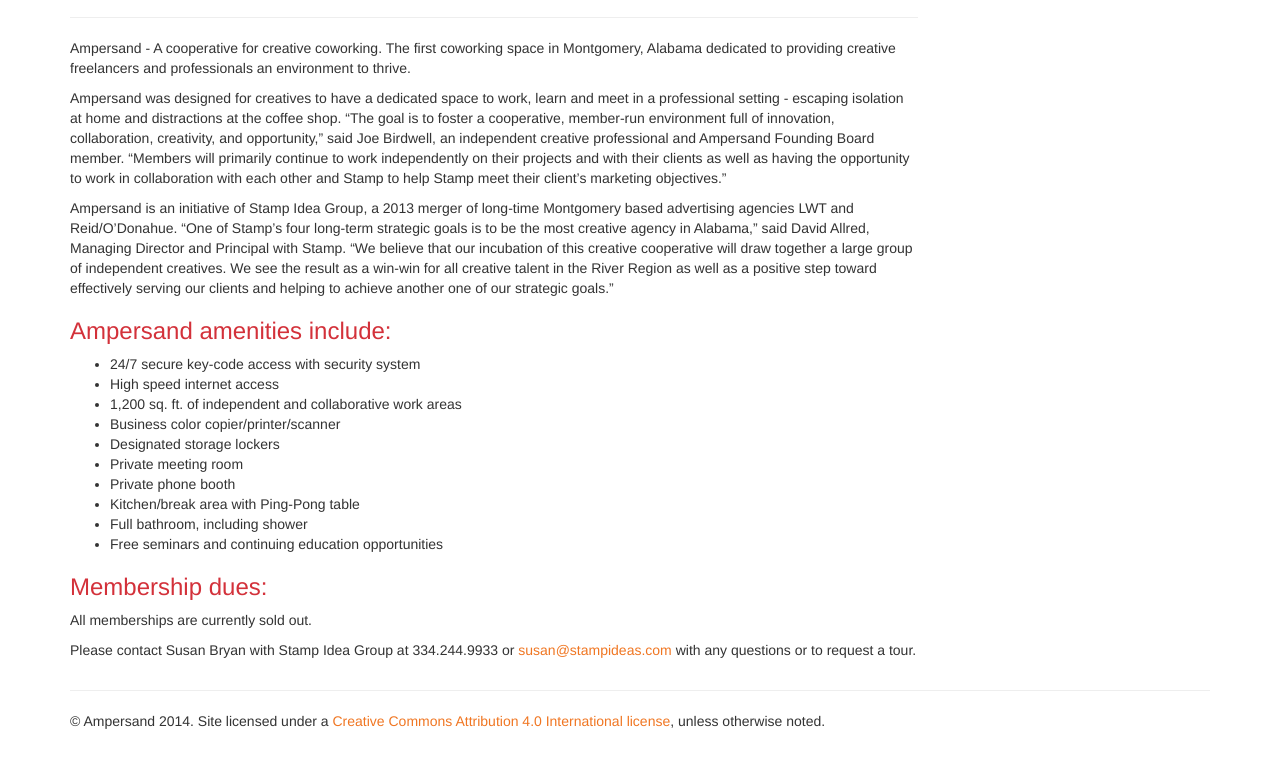
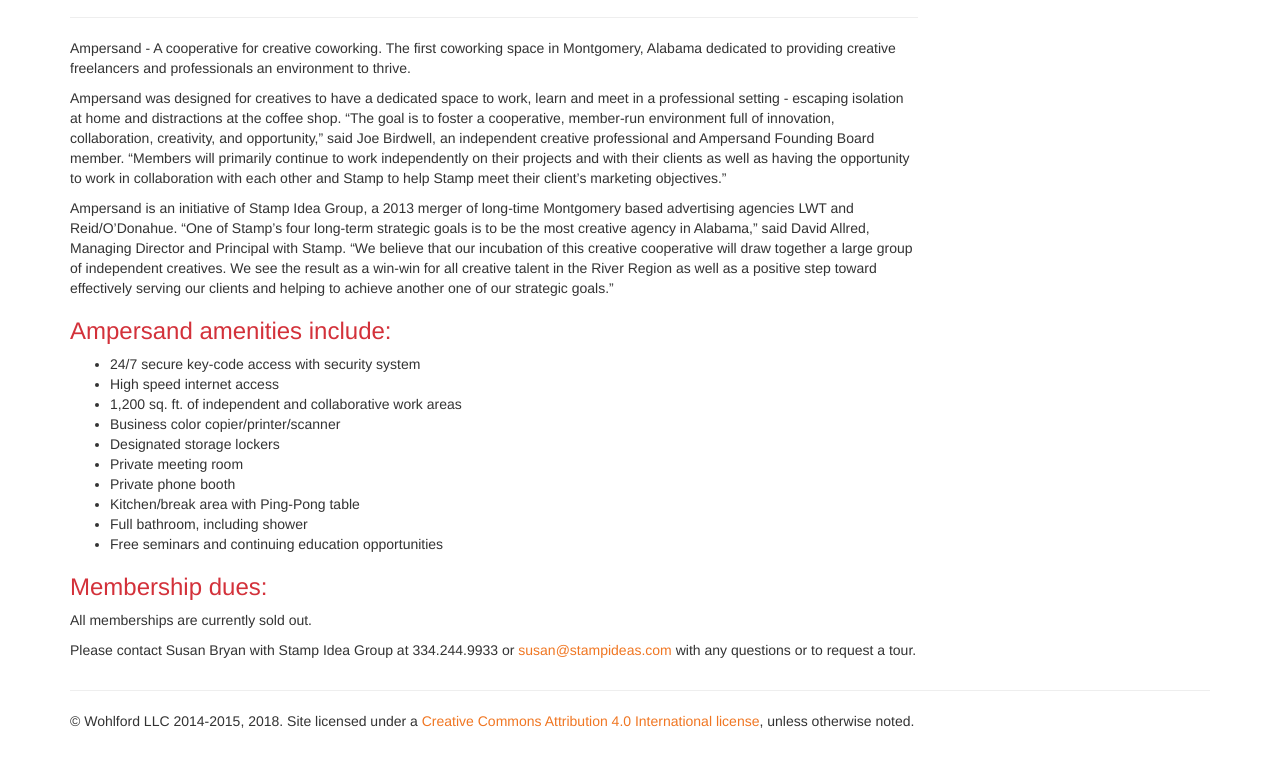
Before and after one commit to wohlford/ampersandspace.com, a plain HTML site: page connect.html in a window 1280 px wide. Shown: the part 113-874 px from the top of the page. Drawn offline with nearby package versions, Linux system fonts and the light colour scheme.

Commit message:
Updated copyright notice on footers on two main pages.

```diff
--- a/connect.html
+++ b/connect.html
@@ -78,7 +78,7 @@
       <hr>
 
       <footer>
-        <p>&copy; Ampersand 2014. Site licensed under a <a href="http://creativecommons.org/licenses/by/4.0/" title="CC-BY 4.0">Creative Commons Attribution 4.0 International license</a>, unless otherwise noted.</p>
+        <p>&copy; Wohlford LLC 2014-2015, 2018. Site licensed under a <a href="http://creativecommons.org/licenses/by/4.0/" title="CC-BY 4.0">Creative Commons Attribution 4.0 International license</a>, unless otherwise noted.</p>
       </footer>
     </div> <!-- /container -->        <script src="//ajax.googleapis.com/ajax/libs/jquery/1.11.0/jquery.min.js"></script>
         <script>window.jQuery || document.write('<script src="js/vendor/jquery-1.11.0.min.js"><\/script>')</script>
```
Also changed, not shown: index.html (+1 -1 lines).
